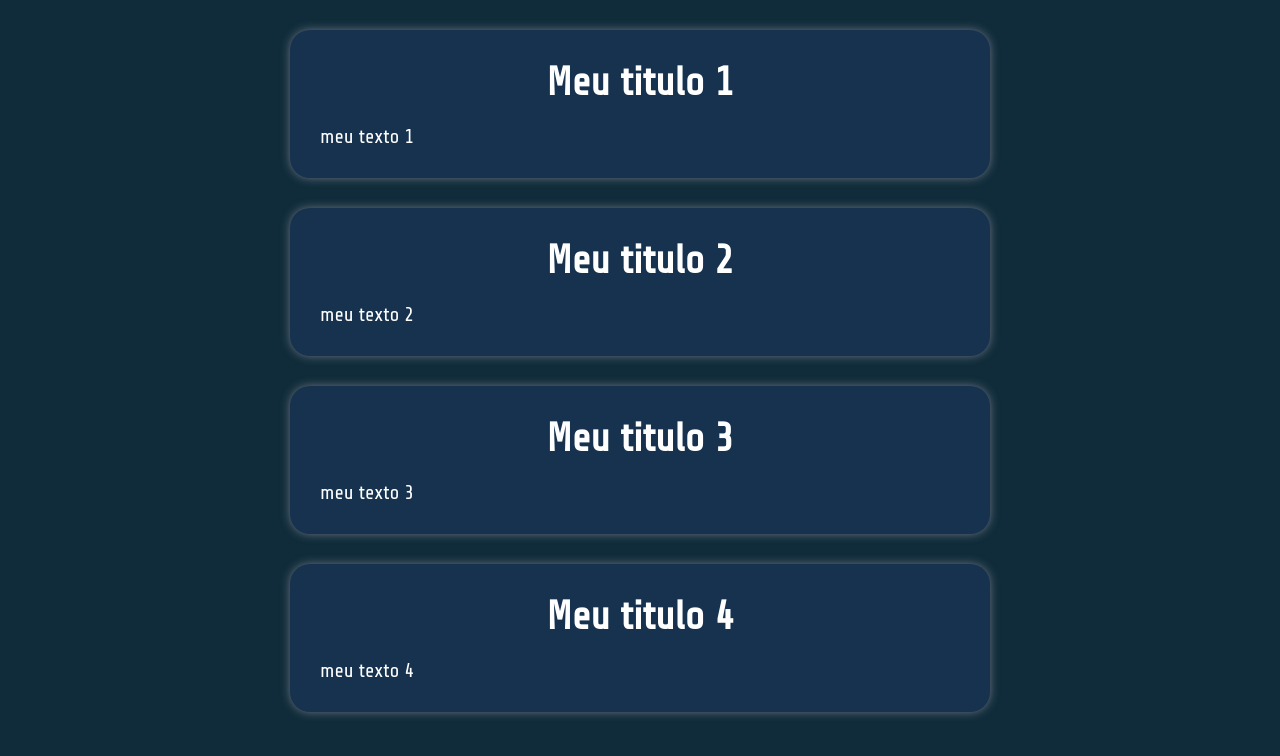
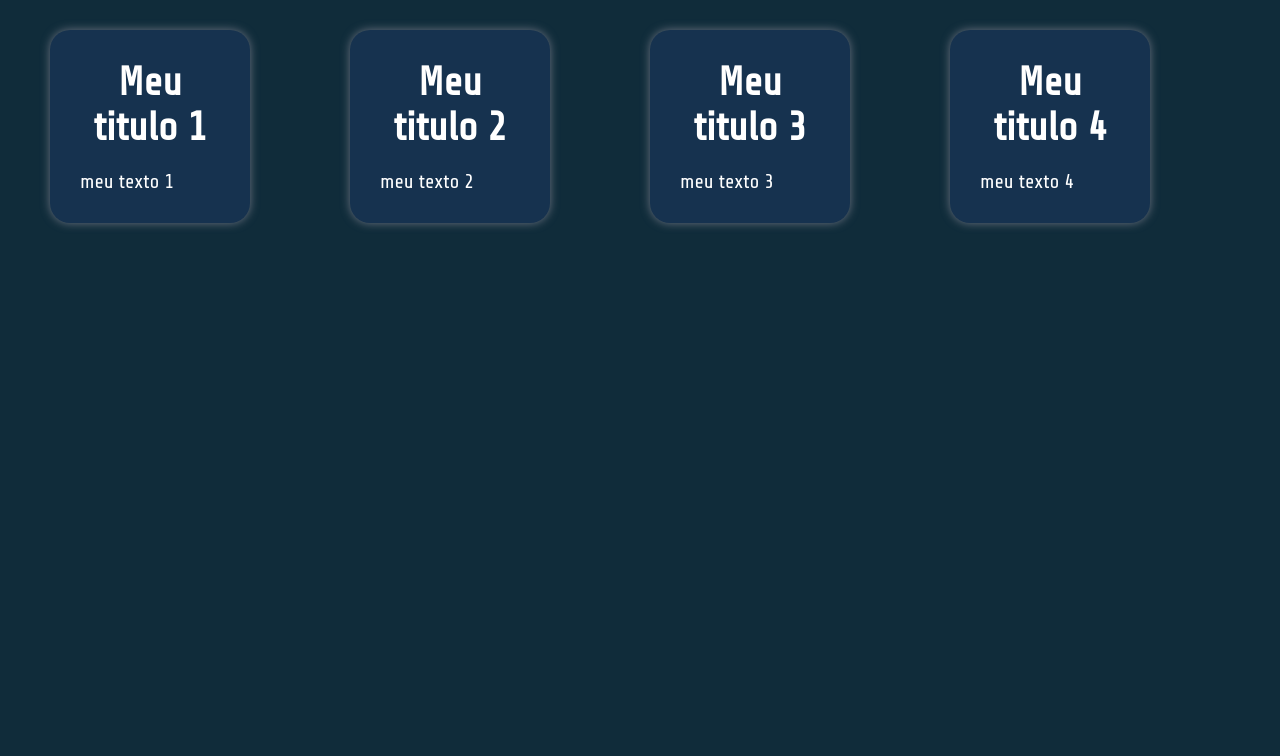
Before and after one commit to DaviFelipe3340/ppi-gui, a React (Vite) app: page / in a window 1280 px wide. Shown: the top 756 px of the page. Built offline with nearby package versions, Linux system fonts and the light colour scheme.

Commit message:
commit schalk

```diff
--- a/src/App.jsx
+++ b/src/App.jsx
@@ -1,68 +1,15 @@
 import "./styles/theme.css";
 import "./styles/global.css";
 import { MyText } from "./components/MyText.jsx";
+import { MyTextList } from "./components/MyTextList";
 
 export default function App() {
-  const texts = [
-    { title: "Meu titulo", text: "meu texto" },
-    { title: "Meu titulo", text: "meu texto" },
-    { title: "Meu titulo", text: "meu texto" },
-    { title: "Meu titulo", text: "meu texto" },
-  ];
+
   return (
     //React Fragment
     <>
-    {
-      texts.map((obj, index) => {
-       return <MyText key={index} title={`${obj.title} ${index + 1}`}>
-          {`${obj.text} ${index + 1}`}
-        </MyText>
-})}
+     <MyTextList />
     </>
-
-
-
-
-
-
-
-
-
-
-
-
-
-
-
-
-
-
-
-
-
-
-
-
-
-
-
-
-
-
-
-
-
-
-
-
-
-
-
-
-
-
-
-
 
     //  {
     //
@@ -73,8 +20,5 @@ export default function App() {
     //  ))
     //
     //  }
-
-
-
   );
 }
--- a/src/components/MyText.module.css
+++ b/src/components/MyText.module.css
@@ -1,6 +1,6 @@
 .container {
-  margin: 0 auto;
-  max-width: 80rem;
+  /*margin: 0 auto;*/
+  max-width: 30rem;
 }
 
 .text {
--- /dev/null
+++ b/src/components/MyTextList.jsx
@@ -0,0 +1,23 @@
+import styles from "./MyTextList.module.css";
+import { MyText } from "./MyText";
+
+export function MyTextList() {
+  const texts = [
+    { title: "Meu titulo", text: "meu texto" },
+    { title: "Meu titulo", text: "meu texto" },
+    { title: "Meu titulo", text: "meu texto" },
+    { title: "Meu titulo", text: "meu texto" },
+  ];
+
+  return (
+    <div className={styles.container}>
+      {texts.map((obj, index) => {
+        return (
+          <MyText key={index} title={`${obj.title} ${index + 1}`}>
+            {`${obj.text} ${index + 1}`}
+          </MyText>
+        );
+      })}
+    </div>
+  );
+}
--- /dev/null
+++ b/src/components/MyTextList.module.css
@@ -0,0 +1,5 @@
+.container{
+    height: 100vh;
+    display: flex;
+    flex-direction : row;
+}
```
